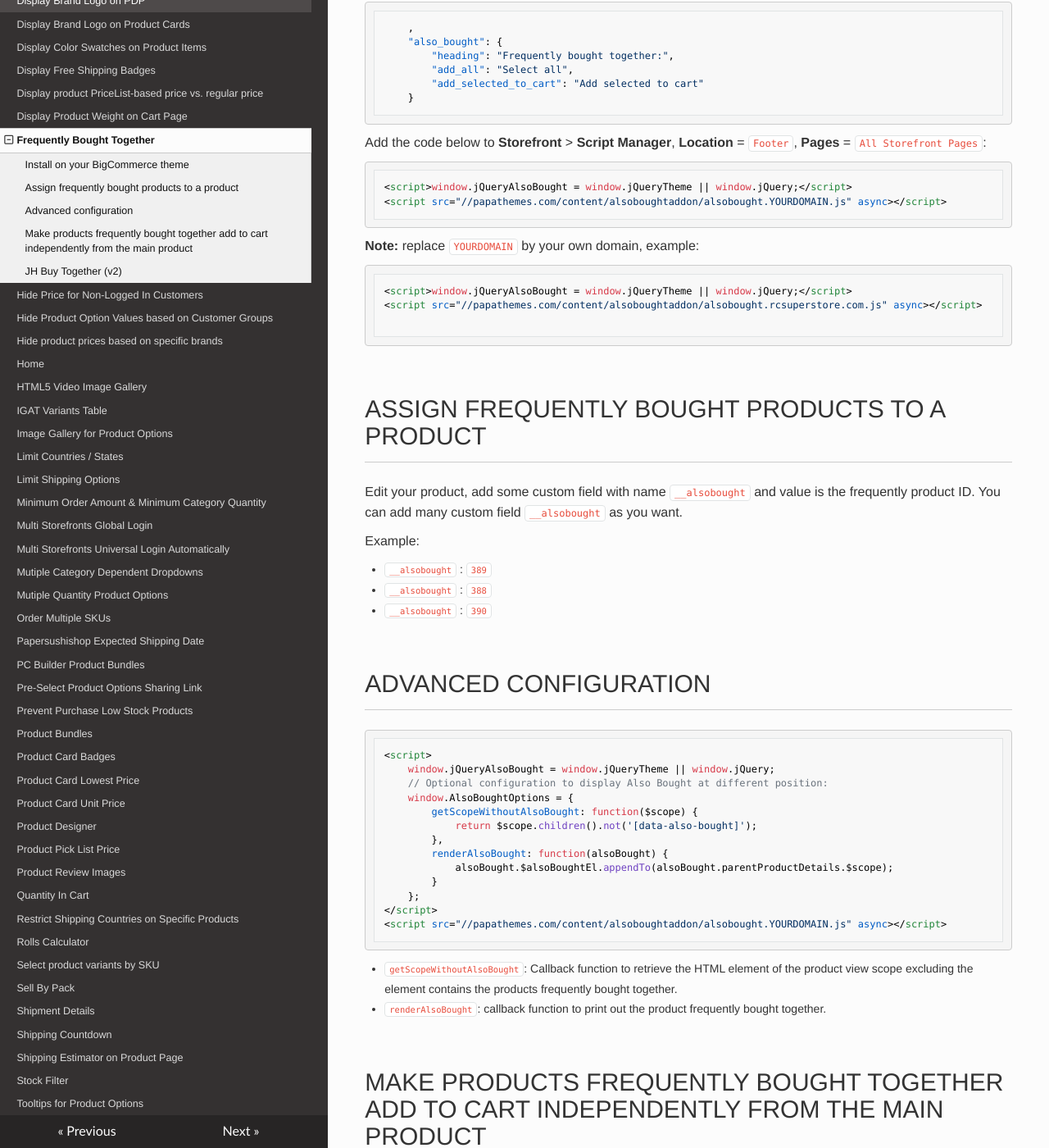
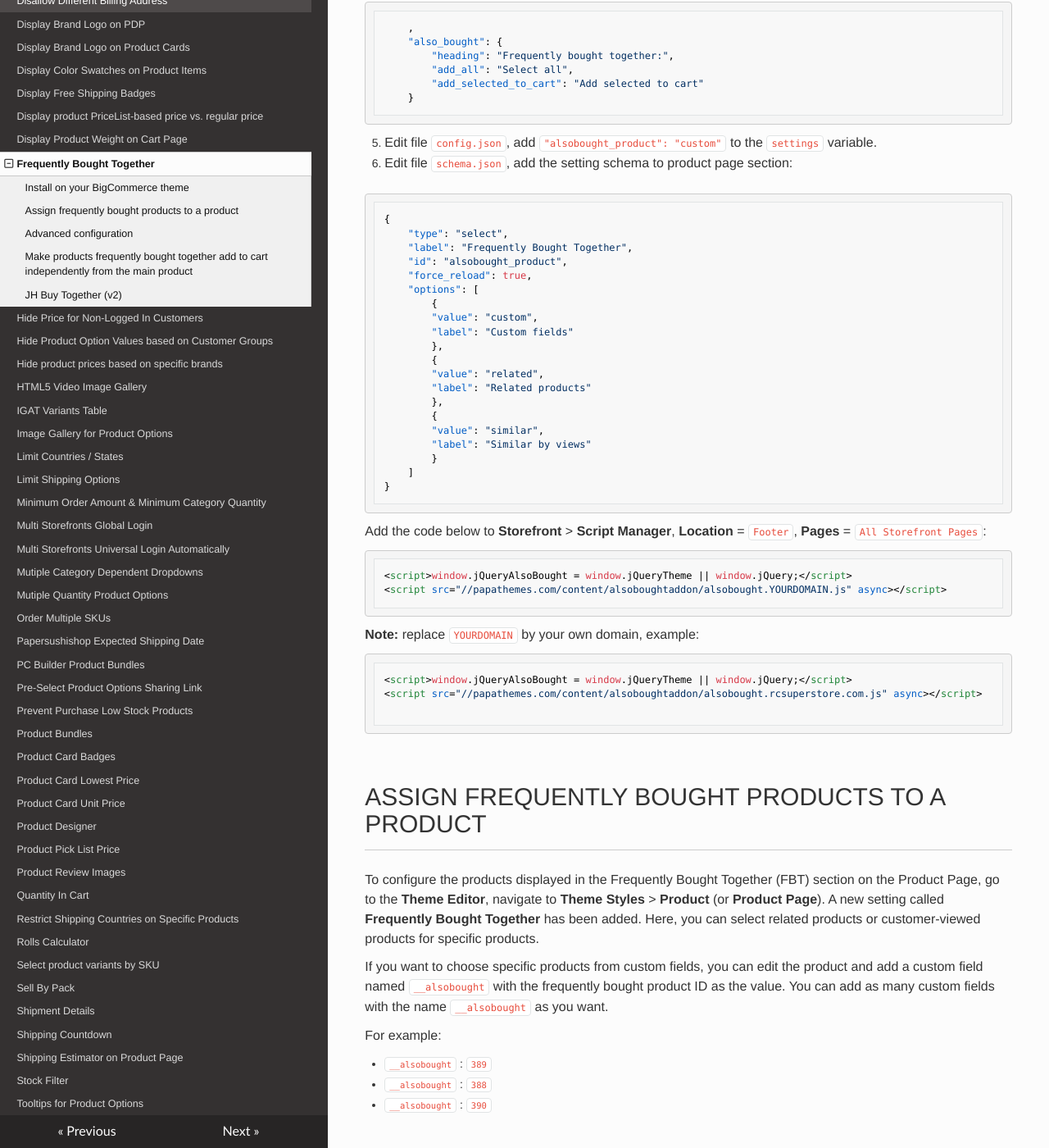
Before and after one commit to tvlgiao/bc-addons-docs, an MkDocs documentation site: the page built from docs/frequently-bought-together.md, in a window 1280 px wide and 1400 px high, scrolled down 1336 px. Shown: the whole window at 82% size. Built offline with MkDocs 1.6.1, drawn with Linux system fonts in a browser that asks for light colours; nearby versions of some CDN libraries.

Commit message:
Update FBT

````diff
--- a/docs/frequently-bought-together.md
+++ b/docs/frequently-bought-together.md
@@ -49,6 +49,33 @@ $('body').one('load.alsobought', (event, callback) => callback(event, this));
     }
 ```
 
+5. Edit file `config.json`, add `"alsobought_product": "custom"` to the `settings` variable.
+
+6. Edit file `schema.json`, add the setting schema to product page section:
+
+```json
+{
+    "type": "select",
+    "label": "Frequently Bought Together",
+    "id": "alsobought_product",
+    "force_reload": true,
+    "options": [
+        {
+        "value": "custom",
+        "label": "Custom fields"
+        },
+        {
+        "value": "related",
+        "label": "Related products"
+        },
+        {
+        "value": "similar",
+        "label": "Similar by views"
+        }
+    ]
+}
+```
+
 
 Add the code below to **Storefront** > **Script Manager**, **Location** = `Footer`, **Pages** = `All Storefront Pages`:
 
@@ -68,9 +95,11 @@ Add the code below to **Storefront** > **Script Manager**, **Location** = `Foote
 
 ## Assign frequently bought products to a product
 
-Edit your product, add some custom field with name `__alsobought` and value is the frequently product ID. You can add many custom field `__alsobought` as you want.
+To configure the products displayed in the Frequently Bought Together (FBT) section on the Product Page, go to the **Theme Editor**, navigate to **Theme Styles** > **Product** (or **Product Page**). A new setting called **Frequently Bought Together** has been added. Here, you can select related products or customer-viewed products for specific products.
 
-Example:
+If you want to choose specific products from custom fields, you can edit the product and add a custom field named `__alsobought` with the frequently bought product ID as the value. You can add as many custom fields with the name `__alsobought` as you want.
+
+For example:
 
 * `__alsobought` : `389`
 * `__alsobought` : `388`
--- a/mkdocs.yml
+++ b/mkdocs.yml
@@ -1,5 +1,6 @@
 site_name: "Documentation"
 nav:
+- Home: index.md
 - Add Back to Category button on the cart page: back-to-category.md
 - Add File Upload Field on Registration Page: file-upload.md
 - Add Shipping Option Your Customer's Shipping Account: customer-account-shipping-option.md
@@ -26,7 +27,6 @@ nav:
 - Hide Price for Non-Logged In Customers: hide-price.md
 - Hide Product Option Values based on Customer Groups: hide-option-values-based-on-customer-groups.md
 - Hide product prices based on specific brands: hide-price-by-brand.md
-- Home: index.md
 - HTML5 Video Image Gallery: html5-video-image-gallery.md
 - IGAT Variants Table: igat-variants-table.md
 - Image Gallery for Product Options: variant-image-gallery.md
````
